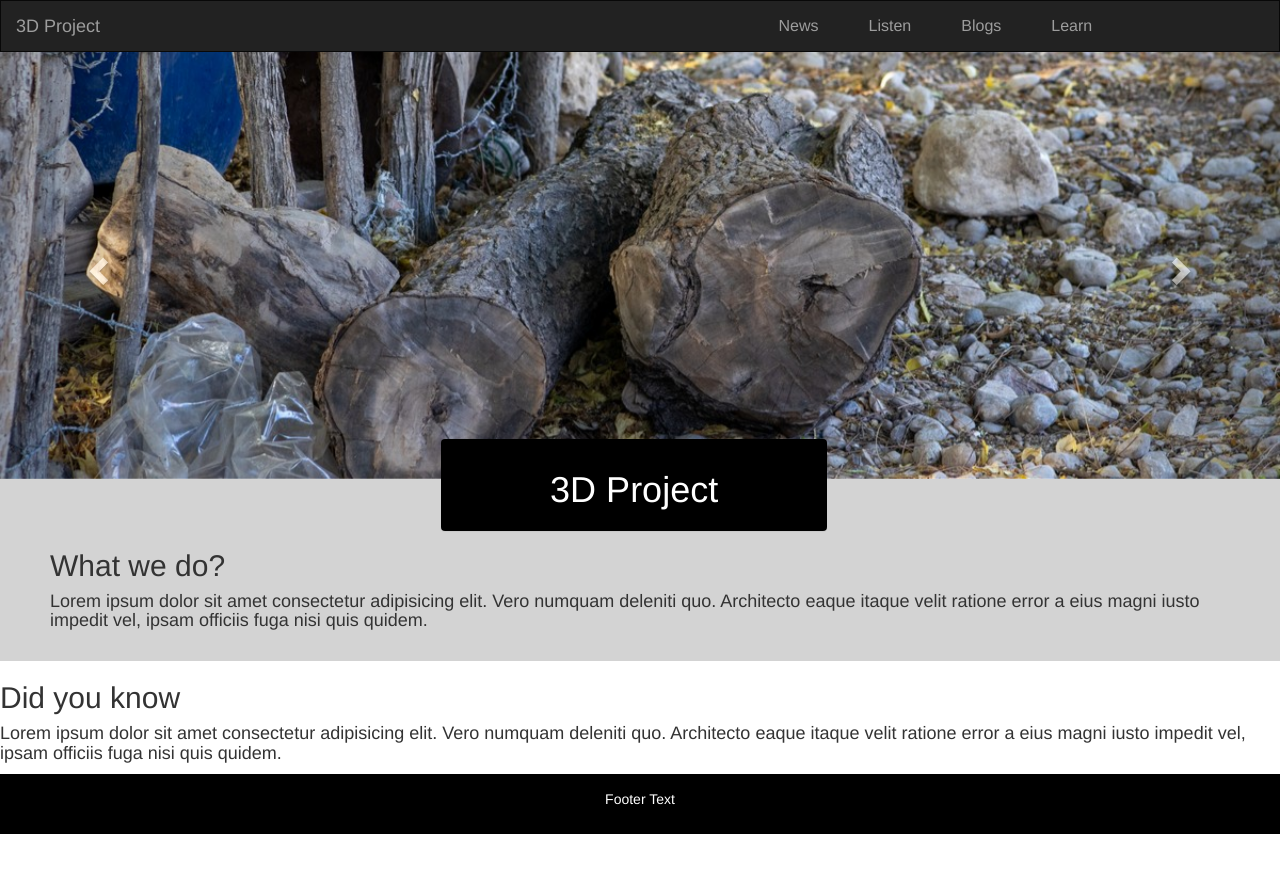
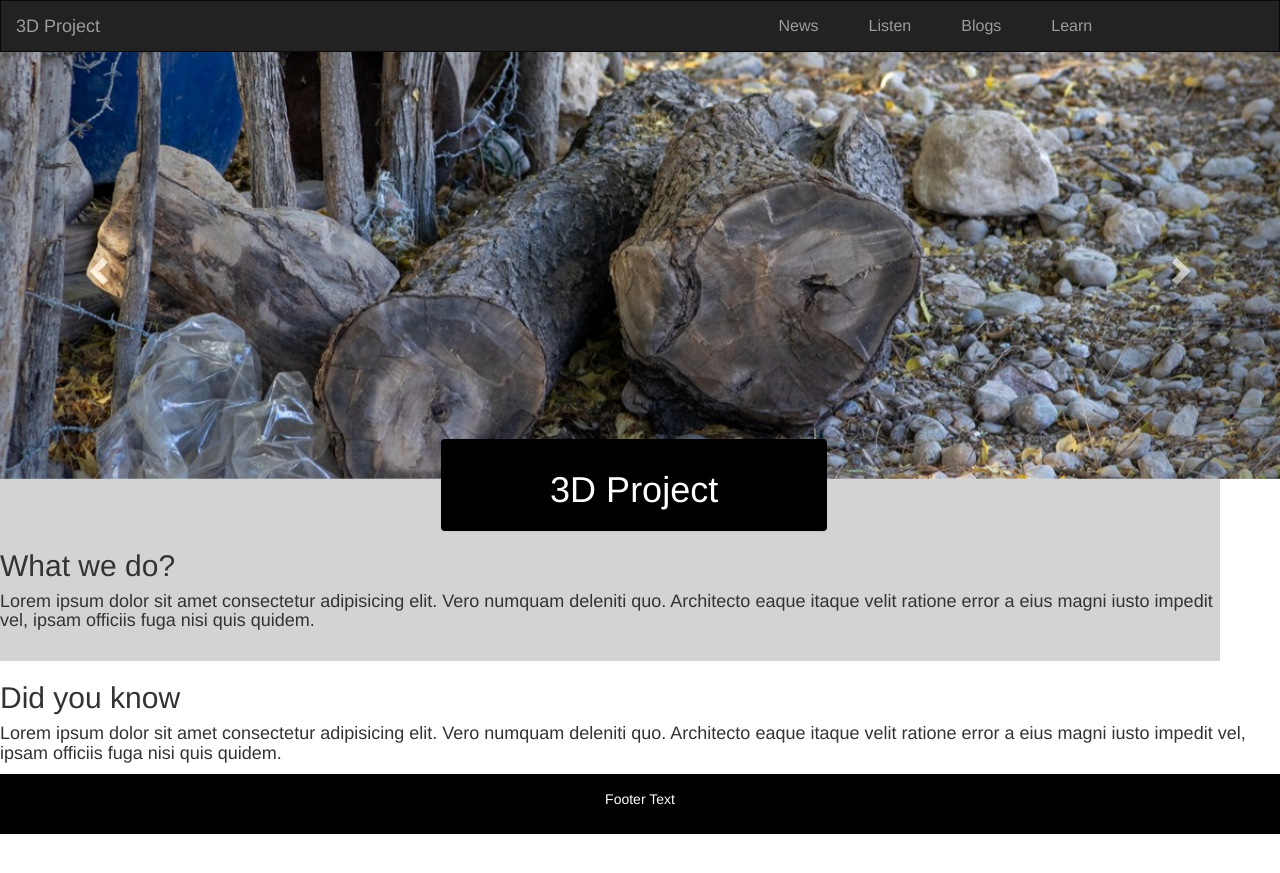
Before and after one commit to 3dproject/idah, a Jekyll site: the page built from index.html, in a window 1280 px wide. Shown: the top 873 px of the page. Built offline with Jekyll 4.4.1, drawn with Linux system fonts in a browser that asks for light colours.

Commit message:
html edit2

```diff
--- a/styles/main.css
+++ b/styles/main.css
@@ -79,6 +79,8 @@ footer {
   background-color: lightgray;
   padding-top : 50px;
   padding-bottom : 20px;
-  padding-right : 50px;
-  padding-left:  50px;
+  /* padding-right : 50px;
+  padding-left:  50px; */
+  width: 96%;
+  max-width: 1220px;
 }
```
